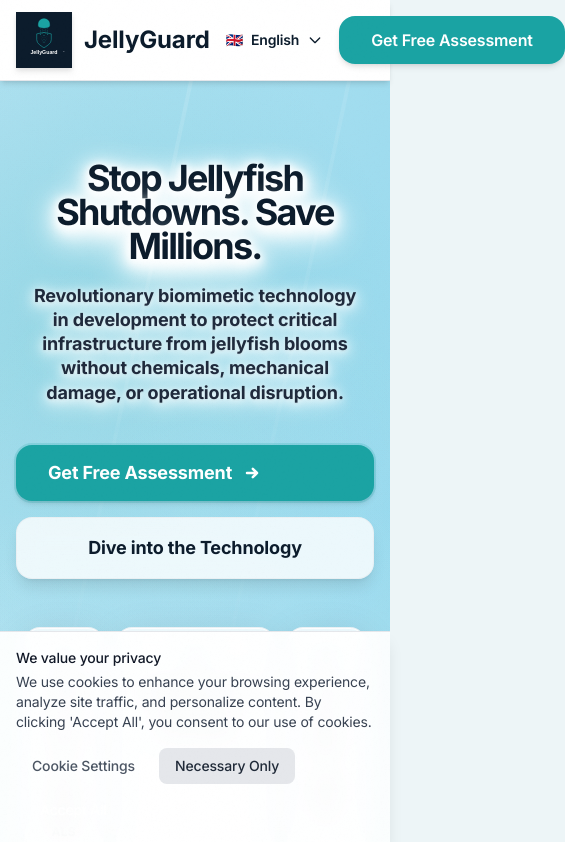
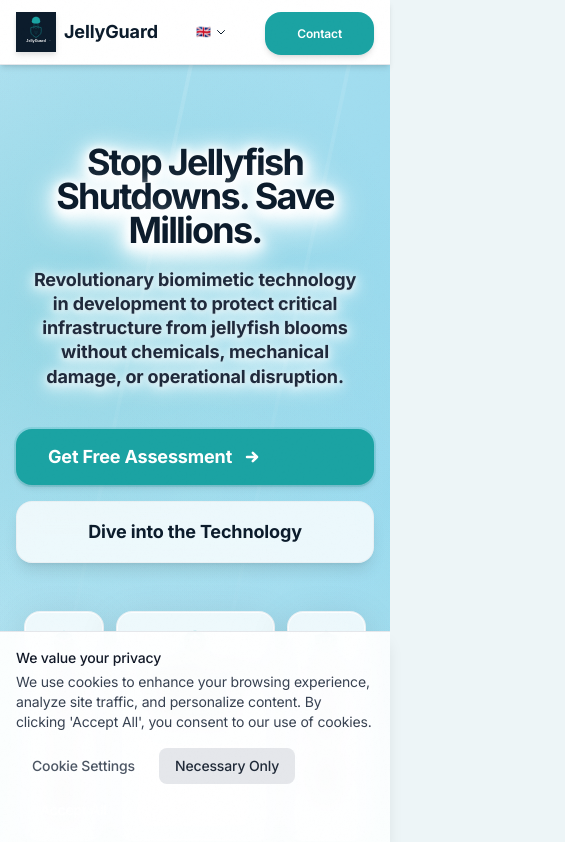
Before and after one commit to talktome8/jellyguard-onepager, a Next.js app: page /en in a window 390 px wide. Shown: the top 842 px of the page, 565 px wide, since content can reach past the window. Built offline with nearby package versions, Linux system fonts and the light colour scheme.

Commit message:
Fix responsive layout: improved mobile/tablet breakpoints for Header, ContactForm, Differentiators sections

```diff
--- a/app/(site)/[locale]/components/ContactForm.tsx
+++ b/app/(site)/[locale]/components/ContactForm.tsx
@@ -101,7 +101,7 @@
           />
         </div>
 
-        <div className="grid grid-cols-1 md:grid-cols-2 gap-4">
+        <div className="grid grid-cols-1 sm:grid-cols-2 gap-4">
           <div>
             <label htmlFor="organization" className="block text-sm font-semibold text-slate-700 mb-1">
               {t('fields.organization')} *
@@ -151,7 +151,7 @@
           />
         </div>
 
-        <div className="grid grid-cols-1 md:grid-cols-2 gap-4">
+        <div className="grid grid-cols-1 sm:grid-cols-2 gap-4">
           <div>
             <label htmlFor="phone" className="block text-sm font-semibold text-slate-700 mb-1">
               {t('fields.phone')}
--- a/app/(site)/[locale]/components/Header.tsx
+++ b/app/(site)/[locale]/components/Header.tsx
@@ -34,7 +34,7 @@
   return (
     <header className="sticky top-0 z-50 bg-white border-b border-gray-200 shadow-md">
       <div className="max-w-7xl mx-auto px-4 sm:px-6 lg:px-8">
-        <div className="flex items-center justify-between h-20" dir={isRTL ? 'rtl' : 'ltr'}>
+        <div className="flex items-center justify-between h-16 sm:h-20" dir={isRTL ? 'rtl' : 'ltr'}>
           {/* Logo */}
           <div className="flex-shrink-0">
             <Link href={`/${locale}`} className="flex items-center group">
@@ -43,10 +43,10 @@
                 alt="JellyGuard"
                 width={64}
                 height={64}
-                className="h-14 w-14 sm:h-16 sm:w-16 mr-3 transition-transform duration-300 group-hover:scale-110 drop-shadow-md"
+                className="h-10 w-10 sm:h-14 sm:w-14 md:h-16 md:w-16 mr-2 sm:mr-3 transition-transform duration-300 group-hover:scale-110 drop-shadow-md"
                 priority
               />
-              <div className="text-2xl sm:text-3xl font-bold text-navy group-hover:text-teal transition-colors">
+              <div className="text-lg sm:text-2xl md:text-3xl font-bold text-navy group-hover:text-teal transition-colors">
                 JellyGuard
               </div>
             </Link>
@@ -56,12 +56,12 @@
           <div className="relative flex items-center">
             <button
               onClick={() => setIsLangMenuOpen(!isLangMenuOpen)}
-              className="px-4 py-2 text-sm font-semibold text-navy hover:text-teal transition-smooth rounded-lg hover:bg-sand/50 focus:outline-none focus:ring-2 focus:ring-teal focus:ring-offset-2 flex items-center gap-2"
+              className="px-2 sm:px-4 py-2 text-xs sm:text-sm font-semibold text-navy hover:text-teal transition-smooth rounded-lg hover:bg-sand/50 focus:outline-none focus:ring-2 focus:ring-teal focus:ring-offset-2 flex items-center gap-1 sm:gap-2"
               aria-label="Select language"
             >
               <span>{currentLanguage.flag}</span>
-              <span>{currentLanguage.name}</span>
-              <svg className={`w-4 h-4 transition-transform ${isLangMenuOpen ? 'rotate-180' : ''}`} fill="none" stroke="currentColor" viewBox="0 0 24 24">
+              <span className="hidden sm:inline">{currentLanguage.name}</span>
+              <svg className={`w-3 h-3 sm:w-4 sm:h-4 transition-transform ${isLangMenuOpen ? 'rotate-180' : ''}`} fill="none" stroke="currentColor" viewBox="0 0 24 24">
                 <path strokeLinecap="round" strokeLinejoin="round" strokeWidth={2} d="M19 9l-7 7-7-7" />
               </svg>
             </button>
@@ -89,9 +89,10 @@
           <div className="flex-shrink-0">
             <a
               href="#contact"
-              className="btn-primary focus:outline-none focus:ring-2 focus:ring-teal focus:ring-offset-2"
+              className="btn-primary text-xs sm:text-sm md:text-base px-3 py-2 sm:px-6 sm:py-3 md:px-8 md:py-3.5 focus:outline-none focus:ring-2 focus:ring-teal focus:ring-offset-2"
             >
-              {t('cta')}
+              <span className="hidden sm:inline">{t('cta')}</span>
+              <span className="sm:hidden">Contact</span>
             </a>
           </div>
         </div>
--- a/app/(site)/[locale]/sections/Differentiators.tsx
+++ b/app/(site)/[locale]/sections/Differentiators.tsx
@@ -63,7 +63,7 @@
               </h2>
             </div>
 
-            <div className="grid grid-cols-1 lg:grid-cols-2 gap-6 sm:gap-8 px-4">
+            <div className="grid grid-cols-1 sm:grid-cols-2 gap-4 sm:gap-6 lg:gap-8 px-4">
               {items.map((idx) => (
                 <div
                   key={idx}
```
